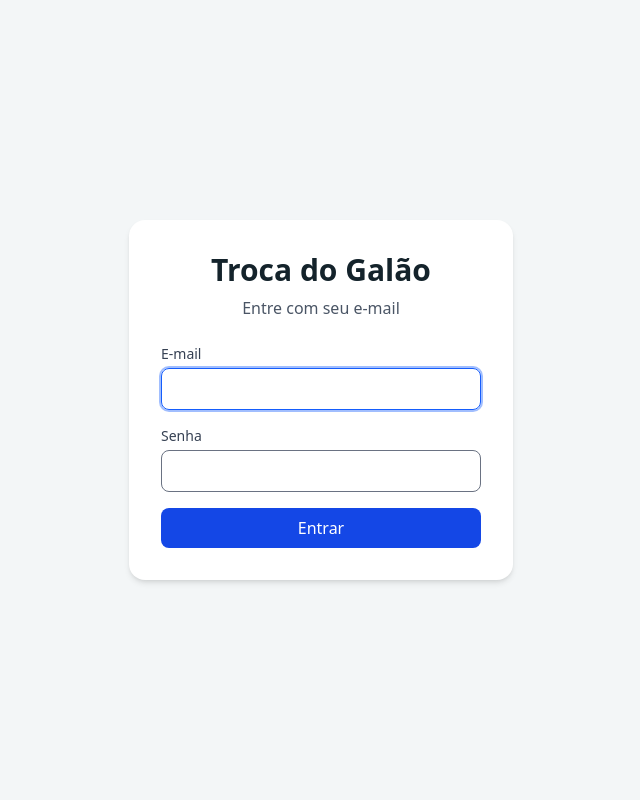
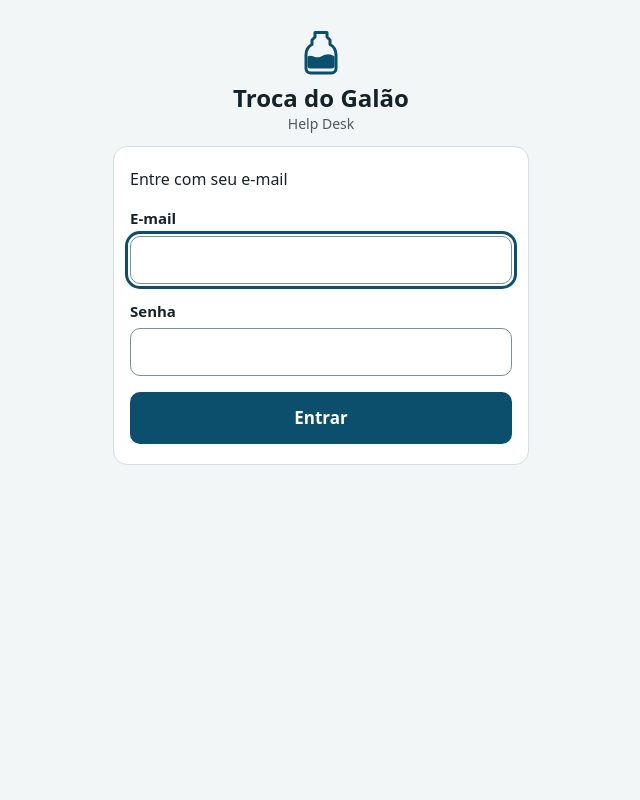
Before and after one commit to mateusmendess/galao-helpdesk, a Django app: page /entrar/ in a window 1280 px wide. Shown: the whole page, without its empty margins (319-959 px from the left). Run offline with Django 5.2, Linux system fonts and the light colour scheme; style sheets or scripts are compiled from the project's sources.

Commit message:
Tela de entrar no novo estilo, com o erro abaixo do subtitulo
Co-Authored-By: Claude Opus 5.5 <noreply@anthropic.com>

```diff
--- a/templates/registration/login.html
+++ b/templates/registration/login.html
@@ -3,39 +3,49 @@
 {% block title %}Entrar - Troca do Galão{% endblock %}
 
 {% block content %}
-<main class="flex min-h-screen items-center justify-center p-4">
-  <section class="w-full max-w-sm rounded-2xl bg-white p-8 shadow-md">
+<main class="mx-auto w-full max-w-md px-4 pt-7 pb-8">
+  {# Marca (sem cabecalho: quem esta aqui ainda nao entrou). #}
+  <div class="text-center">
+    <svg class="mx-auto h-12 w-12" viewBox="0 0 32 32" aria-hidden="true">
+      <path d="M12 3h8v3l2 2v3c3 1.5 4 4 4 7v9a3 3 0 0 1-3 3H9a3 3 0 0 1-3-3v-9c0-3 1-5.5 4-7V8l2-2z" fill="none" stroke="#0B4F6C" stroke-width="2" stroke-linejoin="round"/>
+      <path d="M7 19c3-2 5 2 9 0s6-2 9 0v6a2 2 0 0 1-2 2H9a2 2 0 0 1-2-2z" fill="#0B4F6C"/>
+    </svg>
+    <h1 class="mt-1.5 text-2xl font-extrabold">Troca do Galão</h1>
+    <p class="text-sm text-texto-suave">Help Desk</p>
+  </div>
+
+  <section class="mt-3 rounded-[14px] border border-borda bg-white px-4 py-5">
+    <p class="text-base">Entre com seu e-mail</p>
+
     {% if form.non_field_errors %}
-      <div class="mb-6 rounded-lg border border-red-200 bg-red-50 px-4 py-3 text-sm text-red-800" role="alert">
-        {% for erro in form.non_field_errors %}<p>{{ erro }}</p>{% endfor %}
+      <div class="mt-2 flex items-start gap-2 rounded-[10px] border border-erro bg-erro-fundo px-3 py-2.5 text-sm text-erro" role="alert">
+        <svg class="mt-0.5 h-5 w-5 shrink-0" viewBox="0 0 24 24" aria-hidden="true"><circle cx="12" cy="12" r="9" fill="none" stroke="currentColor" stroke-width="2"/><path d="M12 7.5v6M12 16.5v.1" stroke="currentColor" stroke-width="2.5" stroke-linecap="round"/></svg>
+        <div class="min-w-0">{% for erro in form.non_field_errors %}<p>{{ erro }}</p>{% endfor %}</div>
       </div>
     {% endif %}
 
-    <h1 class="text-center text-3xl font-bold">Troca do Galão</h1>
-    <p class="mt-2 text-center text-gray-600">Entre com seu e-mail</p>
-
-    <form method="post" class="mt-6 space-y-4">
+    <form method="post" class="mt-4 space-y-4">
       {% csrf_token %}
       <input type="hidden" name="next" value="{{ next }}">
 
       <div>
-        <label for="{{ form.username.id_for_label }}" class="block text-sm font-medium text-gray-700">E-mail</label>
+        <label for="{{ form.username.id_for_label }}" class="block text-[15px] font-semibold">E-mail</label>
         <input type="email" name="{{ form.username.html_name }}" id="{{ form.username.id_for_label }}"
                value="{{ form.username.value|default_if_none:'' }}" autocomplete="email" autofocus required
-               class="mt-1 block w-full rounded-lg border border-gray-500 px-3 py-2 focus:border-blue-600 focus:outline-none focus:ring-2 focus:ring-blue-600/40">
-        {% for erro in form.username.errors %}<p class="mt-1 text-sm text-red-700">{{ erro }}</p>{% endfor %}
+               class="mt-1.5 block min-h-12 w-full rounded-[10px] border bg-white px-3 py-2.5 text-base text-texto {% if form.username.errors %}border-erro{% else %}border-[#7f8f97]{% endif %}">
+        {% for erro in form.username.errors %}<p class="mt-1 text-sm text-erro">{{ erro }}</p>{% endfor %}
       </div>
 
       <div>
-        <label for="{{ form.password.id_for_label }}" class="block text-sm font-medium text-gray-700">Senha</label>
+        <label for="{{ form.password.id_for_label }}" class="block text-[15px] font-semibold">Senha</label>
         <input type="password" name="{{ form.password.html_name }}" id="{{ form.password.id_for_label }}"
                autocomplete="current-password" required
-               class="mt-1 block w-full rounded-lg border border-gray-500 px-3 py-2 focus:border-blue-600 focus:outline-none focus:ring-2 focus:ring-blue-600/40">
-        {% for erro in form.password.errors %}<p class="mt-1 text-sm text-red-700">{{ erro }}</p>{% endfor %}
+               class="mt-1.5 block min-h-12 w-full rounded-[10px] border bg-white px-3 py-2.5 text-base text-texto {% if form.password.errors %}border-erro{% else %}border-[#7f8f97]{% endif %}">
+        {% for erro in form.password.errors %}<p class="mt-1 text-sm text-erro">{{ erro }}</p>{% endfor %}
       </div>
 
       <button type="submit"
-              class="w-full rounded-lg bg-blue-700 px-4 py-2 font-medium text-white hover:bg-blue-800 focus:outline-none focus:ring-2 focus:ring-blue-600 focus:ring-offset-2">
+              class="flex min-h-[52px] w-full items-center justify-center rounded-[10px] bg-tinta px-4 text-[17px] font-bold text-white hover:bg-[#093f57]">
         Entrar
       </button>
     </form>
```
